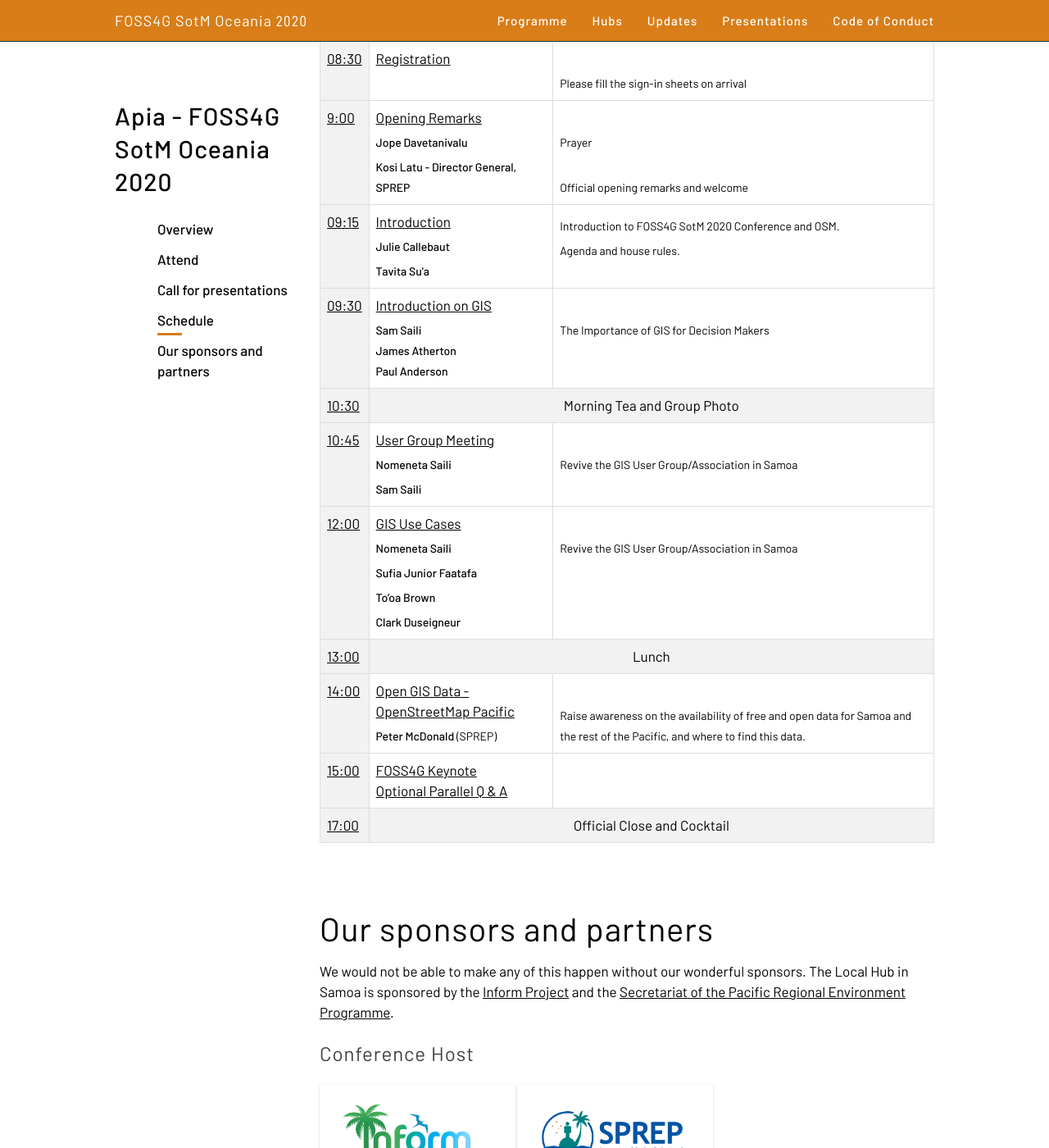
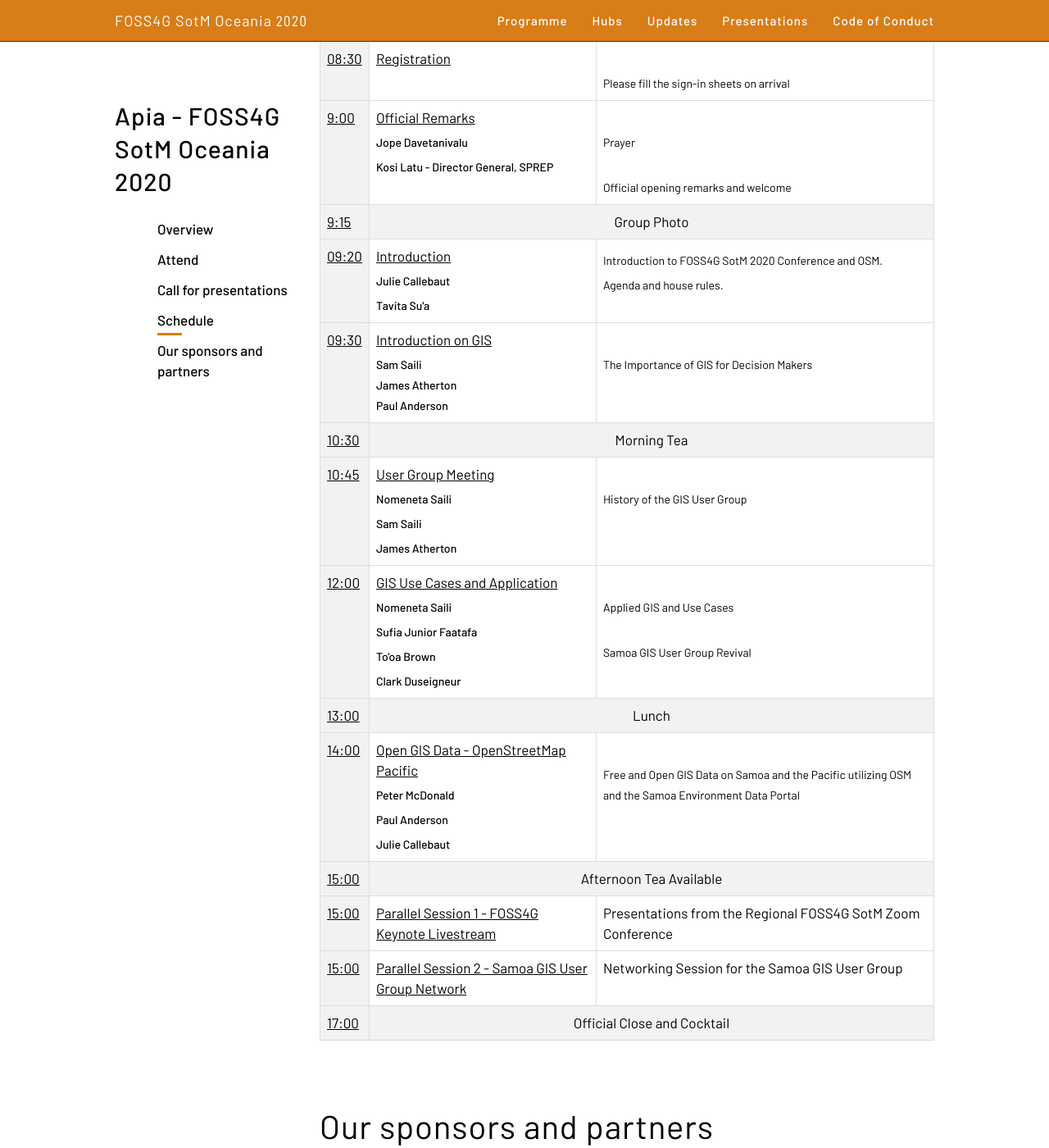
Before and after one commit to osgeo-oceania/foss4g-sotm-oceania-2020, a Jekyll site: the page built from hubs/apia/index.html, in a window 1280 px wide and 1400 px high, scrolled down 2549 px. Shown: the whole window at 82% size. Built offline with Jekyll 4.4.1, drawn with Linux system fonts in a browser that asks for light colours.

Commit message:
updated apia-hub schedule

```diff
--- a/hubs/apia/index.html
+++ b/hubs/apia/index.html
@@ -202,7 +202,7 @@
                 <td class="fill-darken0"><u>9:00</u>
                 </td>
                 <td rowspan="1">
-                    <u>Opening Remarks</u>
+                    <u>Official Remarks</u>
                     <br><span class="speaker"><strong>Jope Davetanivalu</strong>
                     <br><span class="speaker"><strong>Kosi Latu - Director General, SPREP</strong>
                     </span>
@@ -212,8 +212,12 @@
                     <br><span class="speaker">Official opening remarks and welcome</span>
                 </td>
             </tr>
+            <td class="fill-darken0"><u>9:15</u>
+            </td>
+            <td colspan="2" class="fill-darken0 scheduleBreak">Group Photo</td>
+
             <tr>
-                <td class="fill-darken0"><u>09:15</u>
+                <td class="fill-darken0"><u>09:20</u>
                 </td>
                 <td rowspan="1">
                     <u>Introduction</u>
@@ -246,7 +250,7 @@
             <td class="fill-darken0"><u>10:30</u>
             </td>
 
-            <td colspan="2" class="fill-darken0 scheduleBreak">Morning Tea and Group Photo</td>
+            <td colspan="2" class="fill-darken0 scheduleBreak">Morning Tea</td>
             <tr>
                 <td class="fill-darken0"><u>10:45</u>
                 </td>
@@ -254,10 +258,11 @@
                     <u>User Group Meeting</u>
                     <br><span class="speaker"><strong>Nomeneta Saili </strong>
                     <br><span class="speaker"><strong>Sam Saili </strong>
+                    <br><span class="speaker"><strong>James Atherton</strong>
                     </span>
                 </td>
                 <td rowspan="1" id="session_3DMDQK">
-                    <br><span class="speaker">Revive the GIS User Group/Association in Samoa
+                    <br><span class="speaker">History of the GIS User Group
                     </span>
                 </td>
             </tr>
@@ -265,7 +270,7 @@
                 <td class="fill-darken0"><u>12:00</u>
                 </td>
                 <td rowspan="1">
-                    <u>GIS Use Cases</u>
+                    <u>GIS Use Cases and Application</u>
                     <br><span class="speaker"><strong>Nomeneta Saili</strong>
                     <br><span class="speaker"><strong>Sufia Junior Faatafa</strong>
                     <br><span class="speaker"><strong>To’oa Brown</strong>
@@ -273,154 +278,60 @@
                     </span>
                 </td>
                 <td rowspan="1" id="session_3DMDQK">
-                    <br><span class="speaker">Revive the GIS User Group/Association in Samoa
+                    <br><span class="speaker">Applied GIS and Use Cases
+                    </span>
+                    <br><span class="speaker">Samoa GIS User Group Revival
                     </span>
                 </td>
             </tr>
             <tr>
-                <td class="fill-darken0"><a
-                        href="https://www.timeanddate.com/worldclock/fixedtime.html?iso=2020-07-04T13:45:00Z">13:00</a>
+                <td class="fill-darken0"><u>13:00</u>
                 </td>
                 <td colspan="2" class="fill-darken0 scheduleBreak">Lunch</td>
             </tr>
             <tr>
-                <td class="fill-darken0"><a
-                        href="https://www.timeanddate.com/worldclock/fixedtime.html?iso=2020-07-04T15:00:00Z">14:00</a>
+                <td class="fill-darken0"><u>14:00</u>
                 </td>
                 <td rowspan="1" id="session_YTHZWC">
                     <a href="/sessions/YTHZWC">Open GIS Data - OpenStreetMap Pacific</a>
-                    <br><span class="speaker"><strong>Peter McDonald </strong>(SPREP)
+                    <br><span class="speaker"><strong>Peter McDonald </strong>
+                    <br><span class="speaker"><strong>Paul Anderson</strong>
+                    <br><span class="speaker"><strong>Julie Callebaut </strong>
                     </span>
                 </td>
                 <td rowspan="1" id="session_M9WYW9">
-                    <br><span class="speaker">Raise awareness on the availability of free and open data for Samoa and the rest of the Pacific, and where to find this data.
+                    <br><span class="speaker">Free and Open GIS Data on Samoa and the Pacific utilizing OSM and the Samoa Environment Data Portal
                     </span>
                 </td>
             </tr>
             <tr>
-                <td class="fill-darken0"><a
-                        href="https://www.timeanddate.com/worldclock/fixedtime.html?iso=2020-07-04T15:45:00Z">15:00</a>
+                <td class="fill-darken0"><u>15:00</u>
                 </td>
-                <td rowspan="1" id="session_YXNWNT">
-                    <a href="/sessions/YXNWNT">FOSS4G Keynote</a>
-                    <br>
-                    <a href="/sessions/YXNWNT">Optional Parallel Q & A</a>
-                </td>
-                <td rowspan="1" id="session_EYMZXV">
-                </td>
-            </tr>
-            <!-- <tr>
-                <td class="fill-darken0"><a
-                        href="https://www.timeanddate.com/worldclock/fixedtime.html?iso=2020-07-04T16:30:00Z">16:30</a>
-                </td>
-                <td rowspan="1" id="session_VJS3LC">
-                    <a href="/sessions/VJS3LC">Mapcampaigner Redesign: The Data Quality Monitor For OSM</a>
-                    <br><span class="speaker">Jorge Martinez
-                    </span>
-                </td>
-                <td rowspan="1" id="session_AA8RXP">
-                    <a href="/sessions/AA8RXP">Creating an open data ecosystem for reviews of places and more</a>
-                    <br><span class="speaker">Dina Carabas
-                    </span>
-                </td>
+                <td colspan="2" class="fill-darken0 scheduleBreak">Afternoon Tea Available</td>
             </tr>
             <tr>
-                <td class="fill-darken0"><a
-                        href="https://www.timeanddate.com/worldclock/fixedtime.html?iso=2020-07-04T17:15:00Z">17:15</a>
+                <td class="fill-darken0"><u>15:00</u>
                 </td>
-                <td rowspan="1" id="session_DYXWDC">
-                    <a href="/sessions/DYXWDC">There might have been a misunderstanding...</a>
-                    <br><span class="speaker">Frederik Ramm
-                    </span>
+                <td rowspan="1">
+                    <u>Parallel Session 1 - FOSS4G Keynote Livestream</u>
                 </td>
-                <td rowspan="1" id="session_V9J9JS">
-                    <a href="/sessions/V9J9JS">OSM data assessment in the area of Athens - Greece</a>
-                    <br><span class="speaker">Stathis G. Arapostathis
-                    </span>
-                </td>
+                <td><span> Presentations from the Regional FOSS4G SotM Zoom Conference</span></td>
+                <!-- <td rowspan="1">
+                </td> -->
             </tr>
             <tr>
-                <td class="fill-darken0"><a
-                        href="https://www.timeanddate.com/worldclock/fixedtime.html?iso=2020-07-04T18:00:00Z">18:00</a>
+                <td class="fill-darken0"><u>15:00</u>
                 </td>
-                <td rowspan="1" id="session_RHDUV9">
-                    <a href="/sessions/RHDUV9">An Incomplete History of Companies and Professionals in OpenStreetMap</a>
-                    <br><span class="speaker">Mikel Maron
-                    </span>
+                <td rowspan="1">
+                    <u>Parallel Session 2 - Samoa GIS User Group Network</u>
                 </td>
-                <td rowspan="1" id="session_JAG7JD">
-                    <a href="/sessions/JAG7JD">Turkish Law on National Geospatial Data and Its Implications Regarding
-                        OSM
-                        and the Community</a>
-                    <br><span class="speaker">Can Ünen, Orkut Murat Yılmaz
-                    </span>
-                </td>
-            </tr> -->
+                <td><span>Networking Session for the Samoa GIS User Group</span></td>
             <tr>
                 <td class="fill-darken0"><a
                         href="https://www.timeanddate.com/worldclock/fixedtime.html?iso=2020-07-04T18:45:00Z">17:00</a>
                 </td>
                 <td colspan="2" class="fill-darken0 scheduleBreak">Official Close and Cocktail</td>
             </tr>
-            <!-- <tr>
-                <td class="fill-darken0"><a
-                        href="https://www.timeanddate.com/worldclock/fixedtime.html?iso=2020-07-04T20:00:00Z">20:00</a>
-                </td>
-                <td rowspan="1" id="session_HLFEER">
-                    <a href="/sessions/HLFEER">Visualizing Gender of Street Names in Brazil</a>
-                    <br><span class="speaker">Bernardo Loureiro
-                    </span>
-                </td>
-                <td rowspan="1" id="session_LDGZ37">
-                    <a href="/sessions/LDGZ37">Participatory Budgeting &amp; Mapping with citizens and government</a>
-                    <br><span class="speaker">Erica Hagen, Lucy Fondo
-                    </span>
-                </td>
-            </tr>
-            <tr>
-                <td class="fill-darken0"><a
-                        href="https://www.timeanddate.com/worldclock/fixedtime.html?iso=2020-07-04T20:45:00Z">20:45</a>
-                </td>
-                <td rowspan="1" id="session_CKYTVS">
-                    <a href="/sessions/CKYTVS">Send me a Postcard</a>
-                    <br><span class="speaker">Ilya Zverev
-                    </span>
-                </td>
-                <td rowspan="1" id="session_XAKBJT">
-                    <a href="/sessions/XAKBJT">Sustainability and OSM for Development</a>
-                    <br><span class="speaker">Erica Hagen
-                    </span>
-                </td>
-            </tr>
-            <tr>
-                <td class="fill-darken0"><a
-                        href="https://www.timeanddate.com/worldclock/fixedtime.html?iso=2020-07-04T21:30:00Z">21:30</a>
-                </td>
-                <td rowspan="1" id="session_DVR7ME">
-                    <a href="/sessions/DVR7ME">Building Stronger Communities Together - the Local Chapters &amp;
-                        Community
-                        Working Group</a>
-                    <br><span class="speaker">Maggie Cawley
-                    </span>
-                </td>
-                <td rowspan="1" id="session_3AJAEF">
-                    <a href="/sessions/3AJAEF">MapImpact: Mapping and social researchs by students in Cusco, Perú</a>
-                    <br><span class="speaker">Regina Campos Cc.
-                    </span>
-                </td>
-            </tr>
-            <tr>
-                <td class="fill-darken0"><a
-                        href="https://www.timeanddate.com/worldclock/fixedtime.html?iso=2020-07-04T22:15:00Z">22:15</a>
-                </td>
-                <td rowspan="1" id="session_FZCM39">
-                    <a href="/sessions/FZCM39">Meet an OpenStreetMapper</a>
-                    <br><span class="speaker">Gregory Marler
-                    </span>
-                </td>
-                <td></td>
-            </tr> -->
-
         </tbody>
     </table>
 </section>
```
